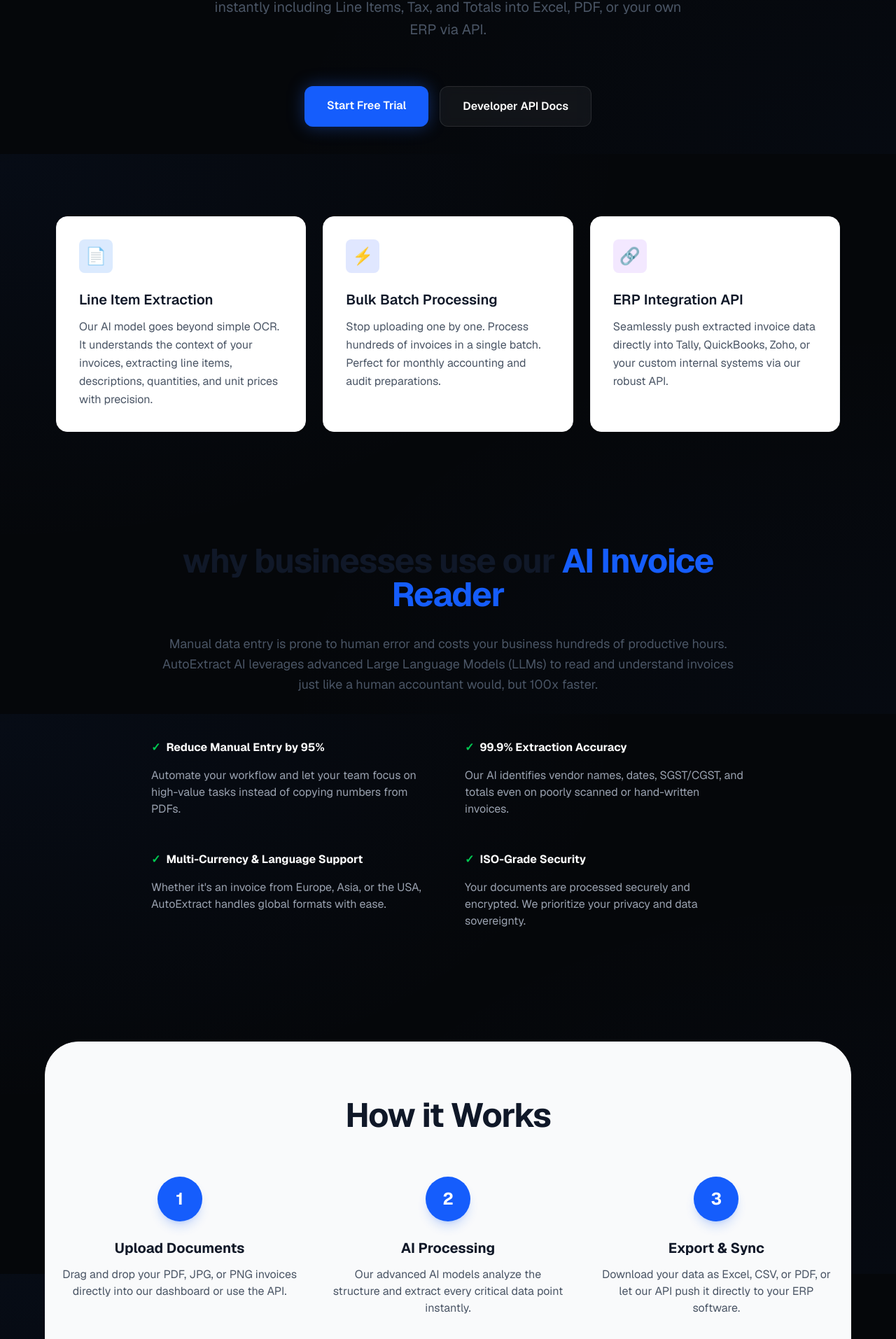
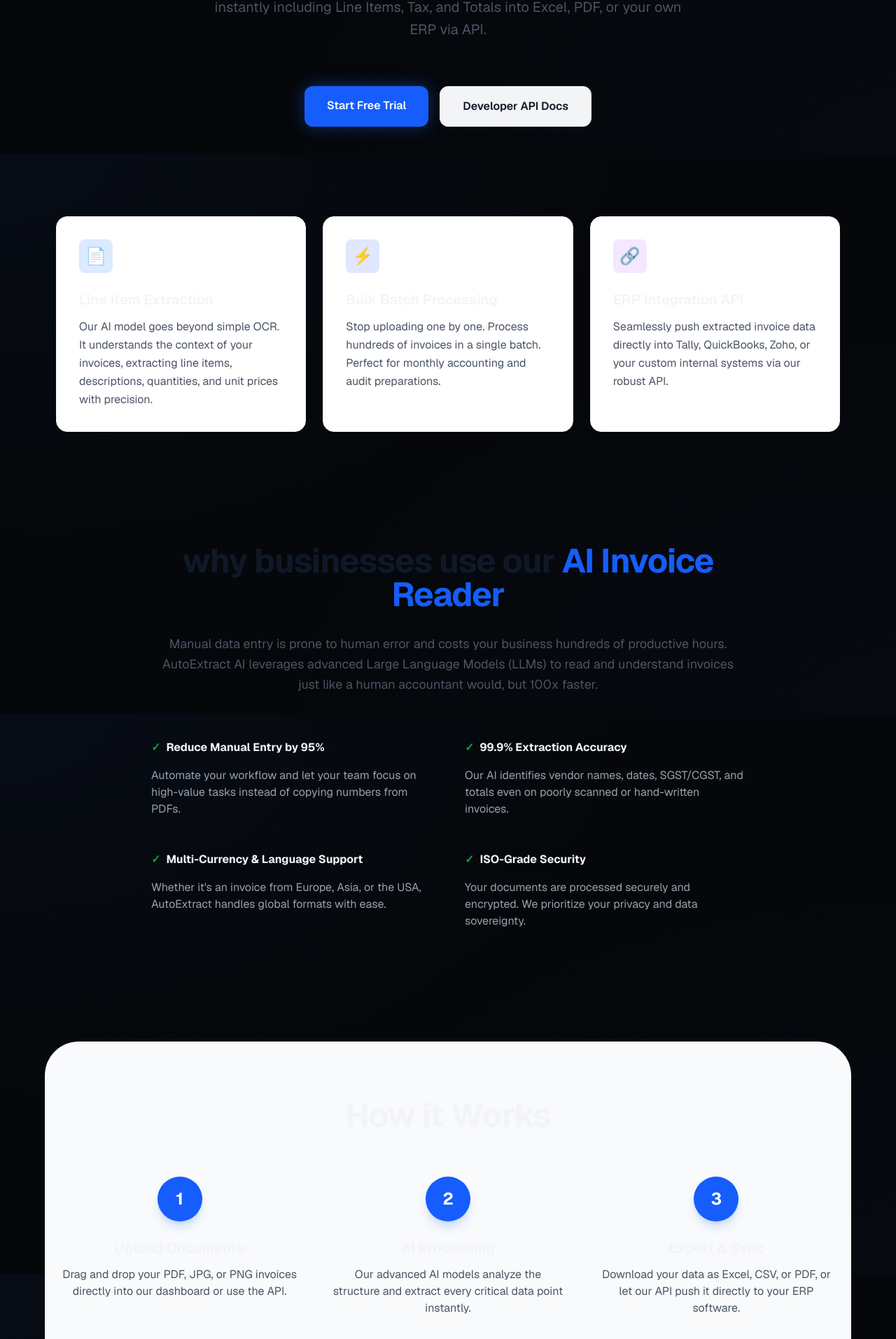
Before and after one commit to BestDeveloperOfTheEra/AI-INVOICE, a Next.js app in the folder frontend/: page / in a window 1280 px wide. Shown: the part 580-2493 px from the top of the page at 70% size. Built offline with nearby package versions, Linux system fonts and the light colour scheme; no server answers.

Commit message:
fixed:fixed syntax error

```diff
--- a/frontend/src/app/layout.tsx
+++ b/frontend/src/app/layout.tsx
@@ -51,7 +51,7 @@ export default function RootLayout({
   return (
     <html
       lang="en"
-      className={`${geistSans.variable} ${geistMono.variable} h-full antialiased dark`}
+      className={`${geistSans.variable} ${geistMono.variable} h-full antialiased`}
     >
       <body className="min-h-full flex flex-col bg-mesh">
         <ThemeProvider>
--- a/frontend/src/app/page.tsx
+++ b/frontend/src/app/page.tsx
@@ -28,7 +28,7 @@ export default function Home() {
           🚀 The AI-First Invoice Processing Solution
         </div>
 
-        <h1 className="text-5xl md:text-7xl font-bold tracking-tight text-gray-900 dark:text-white leading-tight">
+        <h1 className="text-5xl md:text-7xl font-bold tracking-tight text-foreground leading-tight">
           The Smartest <span className="text-transparent bg-clip-text bg-gradient-to-r from-blue-600 to-indigo-600 dark:from-blue-400 dark:to-indigo-600">AI Invoice Reader</span>
           <br className="hidden md:block" /> for Your Business.
         </h1>
@@ -42,7 +42,7 @@ export default function Home() {
           <Link href="/dashboard" className="px-8 py-4 rounded-xl bg-blue-600 text-white font-semibold hover:bg-blue-500 transition-all shadow-[0_0_25px_rgba(37,99,235,0.4)] hover:shadow-[0_0_40px_rgba(37,99,235,0.6)]">
             Start Free Trial
           </Link>
-          <a href="/api/docs" className="px-8 py-4 rounded-xl bg-white/5 border border-white/10 text-white font-semibold hover:bg-white/10 transition-all backdrop-blur-sm">
+          <a href="/api/docs" className="px-8 py-4 rounded-xl bg-gray-100 dark:bg-white/5 border border-gray-200 dark:border-white/10 text-gray-900 dark:text-white font-semibold hover:bg-gray-200 dark:hover:bg-white/10 transition-all backdrop-blur-sm">
             Developer API Docs
           </a>
         </div>
@@ -55,7 +55,7 @@ export default function Home() {
           <div className="w-12 h-12 rounded-lg bg-blue-100 dark:bg-blue-500/20 text-blue-600 dark:text-blue-400 flex items-center justify-center text-2xl mb-6">
             📄
           </div>
-          <h3 className="text-xl font-semibold text-gray-900 dark:text-white mb-3">Line Item Extraction</h3>
+          <h3 className="text-xl font-semibold text-foreground mb-3">Line Item Extraction</h3>
           <p className="text-gray-600 dark:text-gray-400 leading-relaxed">
             Our AI model goes beyond simple OCR. It understands the context of your invoices, extracting line items, descriptions, quantities, and unit prices with precision.
           </p>
@@ -66,7 +66,7 @@ export default function Home() {
           <div className="w-12 h-12 rounded-lg bg-indigo-100 dark:bg-indigo-500/20 text-indigo-600 dark:text-indigo-400 flex items-center justify-center text-2xl mb-6">
             ⚡
           </div>
-          <h3 className="text-xl font-semibold text-gray-900 dark:text-white mb-3">Bulk Batch Processing</h3>
+          <h3 className="text-xl font-semibold text-foreground mb-3">Bulk Batch Processing</h3>
           <p className="text-gray-600 dark:text-gray-400 leading-relaxed">
             Stop uploading one by one. Process hundreds of invoices in a single batch. Perfect for monthly accounting and audit preparations.
           </p>
@@ -77,7 +77,7 @@ export default function Home() {
           <div className="w-12 h-12 rounded-lg bg-purple-100 dark:bg-purple-500/20 text-purple-600 dark:text-purple-400 flex items-center justify-center text-2xl mb-6">
             🔗
           </div>
-          <h3 className="text-xl font-semibold text-gray-900 dark:text-white mb-3">ERP Integration API</h3>
+          <h3 className="text-xl font-semibold text-foreground mb-3">ERP Integration API</h3>
           <p className="text-gray-600 dark:text-gray-400 leading-relaxed">
             Seamlessly push extracted invoice data directly into Tally, QuickBooks, Zoho, or your custom internal systems via our robust API.
           </p>
@@ -94,26 +94,26 @@ export default function Home() {
 
         <div className="grid md:grid-cols-2 gap-12 text-left mt-16">
           <div>
-            <h4 className="text-white font-bold mb-4 flex items-center gap-2">
-              <span className="text-green-500">✓</span> Reduce Manual Entry by 95%
+            <h4 className="text-foreground font-bold mb-4 flex items-center gap-2">
+              <span className="text-green-600 dark:text-green-500">✓</span> Reduce Manual Entry by 95%
             </h4>
             <p className="text-gray-400">Automate your workflow and let your team focus on high-value tasks instead of copying numbers from PDFs.</p>
           </div>
           <div>
-            <h4 className="text-white font-bold mb-4 flex items-center gap-2">
-              <span className="text-green-500">✓</span> 99.9% Extraction Accuracy
+            <h4 className="text-foreground font-bold mb-4 flex items-center gap-2">
+              <span className="text-green-600 dark:text-green-500">✓</span> 99.9% Extraction Accuracy
             </h4>
             <p className="text-gray-400">Our AI identifies vendor names, dates, SGST/CGST, and totals even on poorly scanned or hand-written invoices.</p>
           </div>
           <div>
-            <h4 className="text-white font-bold mb-4 flex items-center gap-2">
-              <span className="text-green-500">✓</span> Multi-Currency & Language Support
+            <h4 className="text-foreground font-bold mb-4 flex items-center gap-2">
+              <span className="text-green-600 dark:text-green-500">✓</span> Multi-Currency & Language Support
             </h4>
             <p className="text-gray-400">Whether it's an invoice from Europe, Asia, or the USA, AutoExtract handles global formats with ease.</p>
           </div>
           <div>
-            <h4 className="text-white font-bold mb-4 flex items-center gap-2">
-              <span className="text-green-500">✓</span> ISO-Grade Security
+            <h4 className="text-foreground font-bold mb-4 flex items-center gap-2">
+              <span className="text-green-600 dark:text-green-500">✓</span> ISO-Grade Security
             </h4>
             <p className="text-gray-400">Your documents are processed securely and encrypted. We prioritize your privacy and data sovereignty.</p>
           </div>
@@ -122,21 +122,21 @@ export default function Home() {
 
       {/* How it Works Section */}
       <section className="w-full max-w-6xl mx-auto mt-40 px-6 py-20 bg-gray-50 dark:bg-white/[0.02] border border-gray-100 dark:border-white/5 rounded-[3rem]">
-        <h2 className="text-3xl md:text-5xl font-bold text-gray-900 dark:text-white text-center mb-16 tracking-tight">How it Works</h2>
+        <h2 className="text-3xl md:text-5xl font-bold text-foreground text-center mb-16 tracking-tight">How it Works</h2>
         <div className="grid md:grid-cols-3 gap-12">
           <div className="text-center">
             <div className="w-16 h-16 rounded-full bg-blue-600 text-white flex items-center justify-center text-2xl font-bold mx-auto mb-6 shadow-lg shadow-blue-600/20">1</div>
-            <h3 className="text-xl font-bold text-gray-900 dark:text-white mb-3">Upload Documents</h3>
+            <h3 className="text-xl font-bold text-foreground mb-3">Upload Documents</h3>
             <p className="text-gray-600 dark:text-gray-400">Drag and drop your PDF, JPG, or PNG invoices directly into our dashboard or use the API.</p>
           </div>
           <div className="text-center">
             <div className="w-16 h-16 rounded-full bg-blue-600 text-white flex items-center justify-center text-2xl font-bold mx-auto mb-6 shadow-lg shadow-blue-600/20">2</div>
-            <h3 className="text-xl font-bold text-gray-900 dark:text-white mb-3">AI Processing</h3>
+            <h3 className="text-xl font-bold text-foreground mb-3">AI Processing</h3>
             <p className="text-gray-600 dark:text-gray-400">Our advanced AI models analyze the structure and extract every critical data point instantly.</p>
           </div>
           <div className="text-center">
             <div className="w-16 h-16 rounded-full bg-blue-600 text-white flex items-center justify-center text-2xl font-bold mx-auto mb-6 shadow-lg shadow-blue-600/20">3</div>
-            <h3 className="text-xl font-bold text-gray-900 dark:text-white mb-3">Export & Sync</h3>
+            <h3 className="text-xl font-bold text-foreground mb-3">Export & Sync</h3>
             <p className="text-gray-600 dark:text-gray-400">Download your data as Excel, CSV, or PDF, or let our API push it directly to your ERP software.</p>
           </div>
         </div>
@@ -144,22 +144,22 @@ export default function Home() {
 
       {/* FAQ Section for SEO */}
       <section className="w-full max-w-4xl mx-auto mt-40 mb-32 px-6">
-        <h2 className="text-3xl md:text-5xl font-bold text-gray-900 dark:text-white text-center mb-16 tracking-tight">Frequently Asked Questions</h2>
+        <h2 className="text-3xl md:text-5xl font-bold text-foreground text-center mb-16 tracking-tight">Frequently Asked Questions</h2>
         <div className="space-y-6">
           <div className="p-6 rounded-2xl bg-white dark:bg-white/[0.02] border border-gray-100 dark:border-white/5 shadow-sm dark:shadow-none">
-            <h3 className="text-lg font-bold text-gray-900 dark:text-white mb-2">What is an AI Invoice Reader?</h3>
+            <h3 className="text-lg font-bold text-foreground mb-2">What is an AI Invoice Reader?</h3>
             <p className="text-gray-600 dark:text-gray-400">An AI Invoice Reader is a software that uses Artificial Intelligence and Machine Learning to automatically identify and extract data from invoices and receipts. Unlike traditional OCR, it understands the context and layout of different vendors.</p>
           </div>
           <div className="p-6 rounded-2xl bg-white dark:bg-white/[0.02] border border-gray-100 dark:border-white/5 shadow-sm dark:shadow-none">
-            <h3 className="text-lg font-bold text-gray-900 dark:text-white mb-2">How accurate is the data extraction?</h3>
+            <h3 className="text-lg font-bold text-foreground mb-2">How accurate is the data extraction?</h3>
             <p className="text-gray-600 dark:text-gray-400">AutoExtract AI achieves up to 99.9% accuracy on standard invoices. It can handle line items, tax details, vendor information, and totals even on complex layouts or scanned documents.</p>
           </div>
           <div className="p-6 rounded-2xl bg-white dark:bg-white/[0.02] border border-gray-100 dark:border-white/5 shadow-sm dark:shadow-none">
-            <h3 className="text-lg font-bold text-gray-900 dark:text-white mb-2">Can I export extraction results to Excel?</h3>
+            <h3 className="text-lg font-bold text-foreground mb-2">Can I export extraction results to Excel?</h3>
             <p className="text-gray-600 dark:text-gray-400">Yes! You can export your processed invoices directly to Excel, CSV, or PDF formats with a single click from your dashboard.</p>
           </div>
           <div className="p-6 rounded-2xl bg-white dark:bg-white/[0.02] border border-gray-100 dark:border-white/5 shadow-sm dark:shadow-none">
-            <h3 className="text-lg font-bold text-gray-900 dark:text-white mb-2">Does it support Tally or Zoho Integration?</h3>
+            <h3 className="text-lg font-bold text-foreground mb-2">Does it support Tally or Zoho Integration?</h3>
             <p className="text-gray-600 dark:text-gray-400">Absolutely. You can use our Developer API to push data directly into accounting software like Tally, Zoho Books, QuickBooks, and SAP.</p>
           </div>
         </div>
@@ -171,7 +171,7 @@ export default function Home() {
           <div className="absolute top-0 right-0 w-64 h-64 bg-blue-600/5 blur-[100px]"></div>
 
           <div className="space-y-8">
-            <h2 className="text-4xl md:text-6xl font-black text-gray-900 dark:text-white tracking-tighter leading-none">
+            <h2 className="text-4xl md:text-6xl font-black text-foreground tracking-tighter leading-none">
               CREATE <br /> ACCOUNT
             </h2>
             <p className="text-xl text-gray-600 dark:text-gray-400 font-medium leading-relaxed">
@@ -192,22 +192,22 @@ export default function Home() {
 
           <div className="relative group">
             <div className="absolute inset-0 bg-blue-500/20 blur-3xl opacity-20 group-hover:opacity-40 transition-opacity"></div>
-            <div className="relative bg-[#0f0f0f] border border-white/10 rounded-[3rem] p-10 shadow-2xl rotate-2 group-hover:rotate-0 transition-transform duration-1000">
+            <div className="relative bg-white dark:bg-[#0f0f0f] border border-gray-200 dark:border-white/10 rounded-[3rem] p-10 shadow-2xl rotate-2 group-hover:rotate-0 transition-transform duration-1000">
                <div className="space-y-6">
                   <div className="w-12 h-1 bg-blue-600/50 rounded-full"></div>
                   <div className="space-y-2">
-                    <div className="h-4 w-3/4 bg-white/5 rounded-md"></div>
-                    <div className="h-10 w-full bg-white/5 rounded-xl border border-white/10"></div>
+                    <div className="h-4 w-3/4 bg-gray-100 dark:bg-white/5 rounded-md"></div>
+                    <div className="h-10 w-full bg-gray-100 dark:bg-white/5 rounded-xl border border-gray-200 dark:border-white/10"></div>
                   </div>
                   <div className="space-y-2">
-                    <div className="h-4 w-1/2 bg-white/5 rounded-md"></div>
-                    <div className="h-10 w-full bg-white/5 rounded-xl border border-white/10"></div>
+                    <div className="h-4 w-1/2 bg-gray-100 dark:bg-white/5 rounded-md"></div>
+                    <div className="h-10 w-full bg-gray-100 dark:bg-white/5 rounded-xl border border-gray-200 dark:border-white/10"></div>
                   </div>
                   <div className="pt-4 space-y-4">
-                    <div className="h-3 w-1/3 bg-blue-500/20 rounded-md"></div>
-                    <div className="h-14 w-full bg-blue-600/20 border border-blue-500/30 rounded-2xl flex items-center justify-center gap-4">
-                      <span className="text-blue-400 font-mono font-black">7 + 4 = </span>
-                      <div className="w-12 h-8 bg-blue-500/20 rounded-lg animate-pulse"></div>
+                    <div className="h-3 w-1/3 bg-blue-500/10 dark:bg-blue-500/20 rounded-md"></div>
+                    <div className="h-14 w-full bg-blue-50 dark:bg-blue-600/20 border border-blue-200 dark:border-blue-500/30 rounded-2xl flex items-center justify-center gap-4">
+                      <span className="text-blue-600 dark:text-blue-400 font-mono font-black">7 + 4 = </span>
+                      <div className="w-12 h-8 bg-blue-100 dark:bg-blue-500/20 rounded-lg animate-pulse"></div>
                     </div>
                   </div>
                   <div className="h-14 w-full bg-blue-600 rounded-xl shadow-lg"></div>
@@ -224,7 +224,7 @@ export default function Home() {
       {/* Call to Action */}
       <section className="w-full max-w-4xl mx-auto mt-40 mb-20 p-12 rounded-[2rem] bg-gradient-to-br from-blue-600/5 to-indigo-700/5 dark:from-blue-600/10 dark:to-indigo-700/10 border border-blue-500/10 dark:border-blue-500/20 text-center relative overflow-hidden backdrop-blur-xl">
         <div className="absolute inset-0 bg-blue-600/5 opacity-10"></div>
-        <h2 className="text-3xl md:text-4xl font-bold text-gray-900 dark:text-white mb-6 relative z-10">Ready to automate your Invoicing?</h2>
+        <h2 className="text-3xl md:text-4xl font-bold text-foreground mb-6 relative z-10">Ready to automate your Invoicing?</h2>
         <p className="text-gray-600 dark:text-gray-400 text-lg mb-10 max-w-2xl mx-auto relative z-10">Join 500+ businesses who have eliminated manual data entry. Start your free trial today.</p>
         <Link href="/login" className="inline-block px-10 py-4 bg-blue-600 text-white font-bold rounded-xl hover:bg-blue-500 transition-all shadow-xl relative z-10">
           Get Started for Free
```
Also changed, not shown: frontend/src/app/dashboard/page.tsx (+10 -10 lines), frontend/src/app/globals.css (+7 -0 lines), frontend/src/app/pricing/page.tsx (+4 -4 lines).
